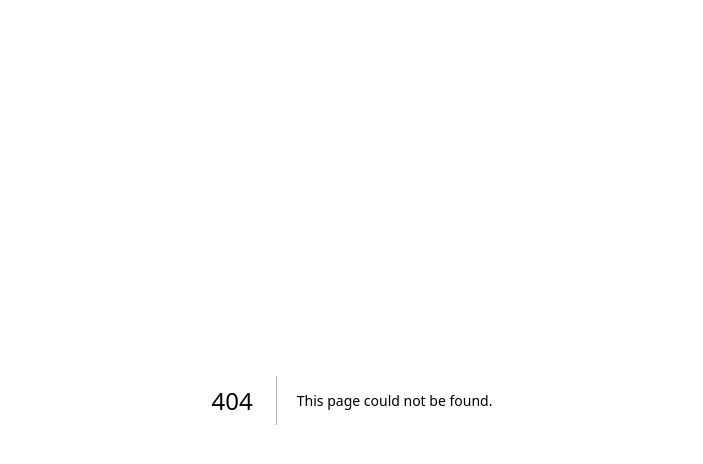
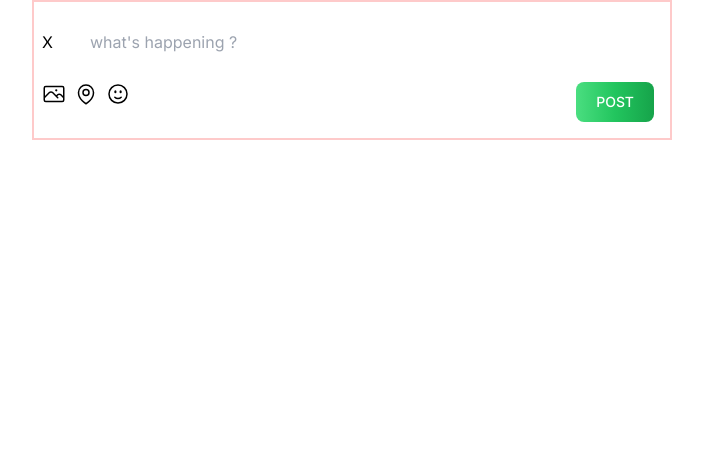
Before and after one commit to MishraSwet/strings, a Next.js app: page /user in a window 1280 px wide. Before the commit this address had no page. Shown: the top 464 px of the page, without its empty margins (288-991 px from the left). Built offline with nearby package versions, Linux system fonts and the light colour scheme.

Commit message:
Completed Status Component3

```diff
--- /dev/null
+++ b/src/app/components/Avatar.tsx
@@ -0,0 +1,10 @@
+interface AvatarProps{
+    label:string
+}
+export default function Avatar({ label }: AvatarProps) {
+    return <div className="avatar placeholder">
+        <div className="bg-neutral text-neutral-content rounded-full w-12">
+            <span>{label}</span>
+        </div>
+    </div>
+}
--- /dev/null
+++ b/src/app/components/Icons/EmojiIcon.jsx
@@ -0,0 +1,5 @@
+export default function EmojiIcon() {
+  return <svg xmlns="http://www.w3.org/2000/svg" fill="none" viewBox="0 0 24 24" strokeWidth={1.5} stroke="currentColor" className="w-6 h-6 mr-2">
+  <path strokeLinecap="round" strokeLinejoin="round" d="M15.182 15.182a4.5 4.5 0 0 1-6.364 0M21 12a9 9 0 1 1-18 0 9 9 0 0 1 18 0ZM9.75 9.75c0 .414-.168.75-.375.75S9 10.164 9 9.75 9.168 9 9.375 9s.375.336.375.75Zm-.375 0h.008v.015h-.008V9.75Zm5.625 0c0 .414-.168.75-.375.75s-.375-.336-.375-.75.168-.75.375-.75.375.336.375.75Zm-.375 0h.008v.015h-.008V9.75Z" />
+</svg>
+}
--- /dev/null
+++ b/src/app/components/Icons/ImageIcon.jsx
@@ -0,0 +1,5 @@
+export default function ImageIcon() {
+  return <svg xmlns="http://www.w3.org/2000/svg" fill="none" viewBox="0 0 24 24" strokeWidth={1.5} stroke="currentColor" className="w-6 h-6 mr-2">
+  <path strokeLinecap="round" strokeLinejoin="round" d="m2.25 15.75 5.159-5.159a2.25 2.25 0 0 1 3.182 0l5.159 5.159m-1.5-1.5 1.409-1.409a2.25 2.25 0 0 1 3.182 0l2.909 2.909m-18 3.75h16.5a1.5 1.5 0 0 0 1.5-1.5V6a1.5 1.5 0 0 0-1.5-1.5H3.75A1.5 1.5 0 0 0 2.25 6v12a1.5 1.5 0 0 0 1.5 1.5Zm10.5-11.25h.008v.008h-.008V8.25Zm.375 0a.375.375 0 1 1-.75 0 .375.375 0 0 1 .75 0Z" />
+</svg>
+}
--- /dev/null
+++ b/src/app/components/Icons/LocationIcon.jsx
@@ -0,0 +1,6 @@
+export default function LocationIcon() {
+  return <svg xmlns="http://www.w3.org/2000/svg" fill="none" viewBox="0 0 24 24" strokeWidth={1.5} stroke="currentColor" className="w-6 h-6 mr-2">
+  <path strokeLinecap="round" strokeLinejoin="round" d="M15 10.5a3 3 0 1 1-6 0 3 3 0 0 1 6 0Z" />
+  <path strokeLinecap="round" strokeLinejoin="round" d="M19.5 10.5c0 7.142-7.5 11.25-7.5 11.25S4.5 17.642 4.5 10.5a7.5 7.5 0 1 1 15 0Z" />
+</svg>
+}
--- a/src/app/components/Post.tsx
+++ /dev/null
@@ -1,5 +0,0 @@
-export default function Post() {
-    return <div>
-        Post
-    </div>
-}
--- /dev/null
+++ b/src/app/components/Status.tsx
@@ -0,0 +1,23 @@
+import Avatar from "./Avatar";
+import ImageIcon from "./Icons/ImageIcon"
+import EmojiIcon from "./Icons/EmojiIcon"
+import LocationIcon from "./Icons/LocationIcon"
+import BtnForm from "./BtnForm";
+
+export default function Status() {
+    return <div className="flex flex-col w-1/2 m-auto border-2 border-red-200 p-2 ">
+        <div className="flex justify between h-16 items-center">
+            <Avatar label="X"/>
+            <input className="border-none w-full" type="text" placeholder="what's happening ?"/>
+        </div>
+        <div className="flex mt-2 justify-between">
+            <div className="flex justify-between">
+            <ImageIcon />
+            <LocationIcon />
+            <EmojiIcon />
+            </div>
+            <BtnForm content="POST"/>
+        </div>
+
+    </div>
+}
--- /dev/null
+++ b/src/app/user/page.tsx
@@ -0,0 +1,7 @@
+import Status from "../components/Status";
+
+export default function User() {
+    return <div>
+        <Status/>
+    </div>
+}
```
